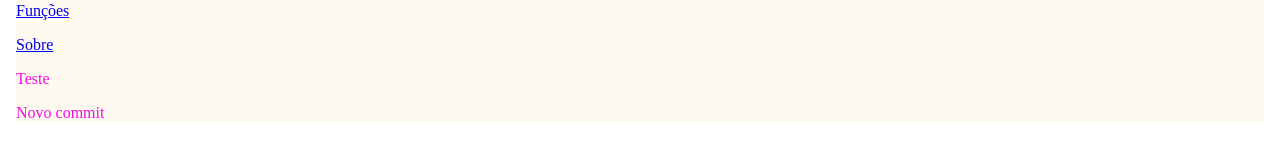
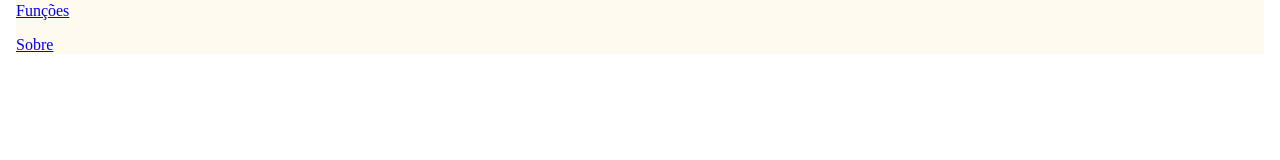
Before and after one commit to natalvalerio/valerioadm, a Next.js app: page / in a window 1280 px wide. Shown: the part 482-642 px from the top of the page. Built offline with nearby package versions, Linux system fonts and the light colour scheme.

Commit message:
correct commit

```diff
--- a/pages/index.js
+++ b/pages/index.js
@@ -32,8 +32,6 @@ function Home() {
 
             <p><Link href="/sobre"><a>Sobre</a></Link></p>
 
-            <span>Teste</span>
-            <p>Novo commit</p>
             </body>
         </div>
     )
```
